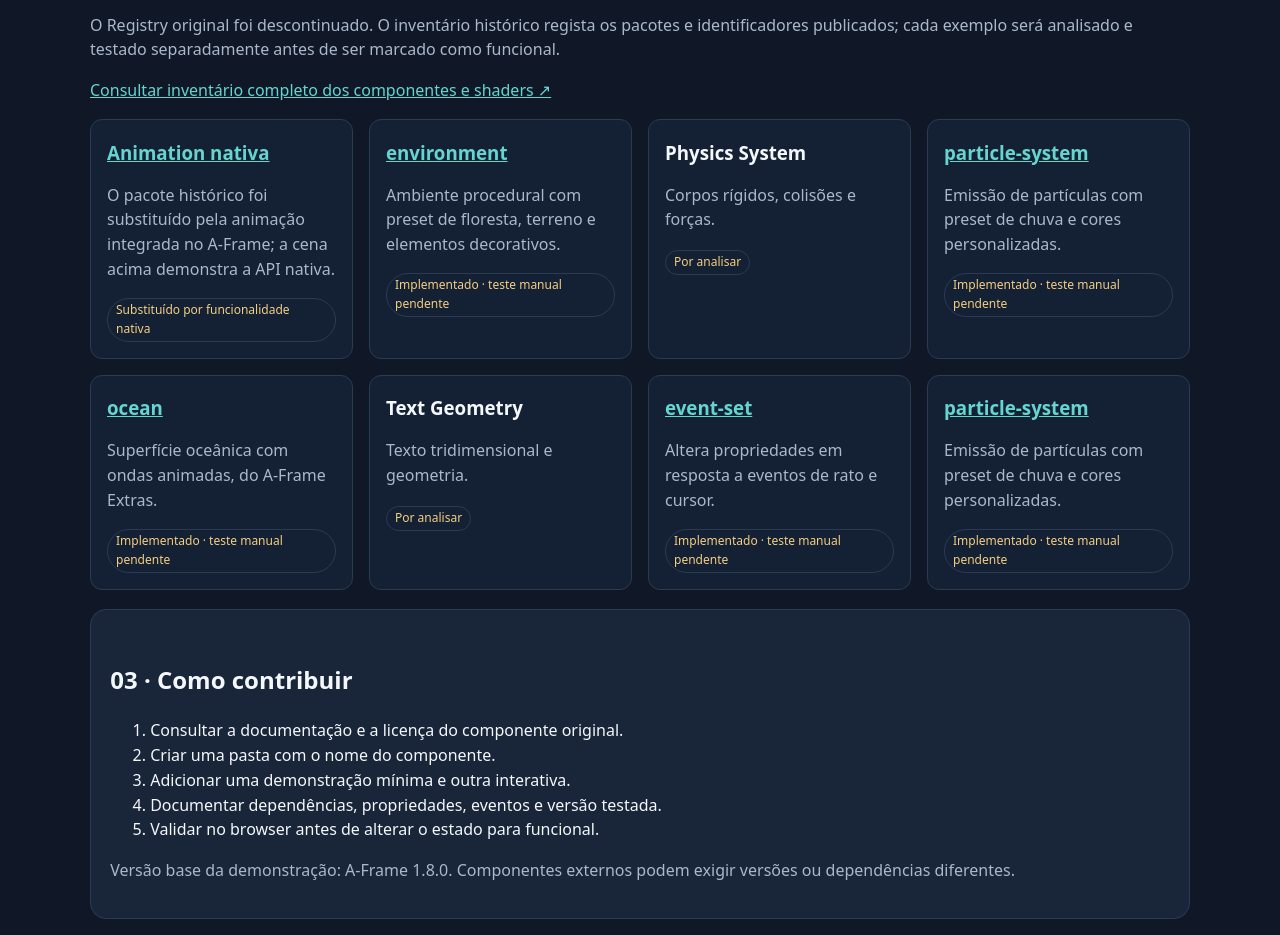
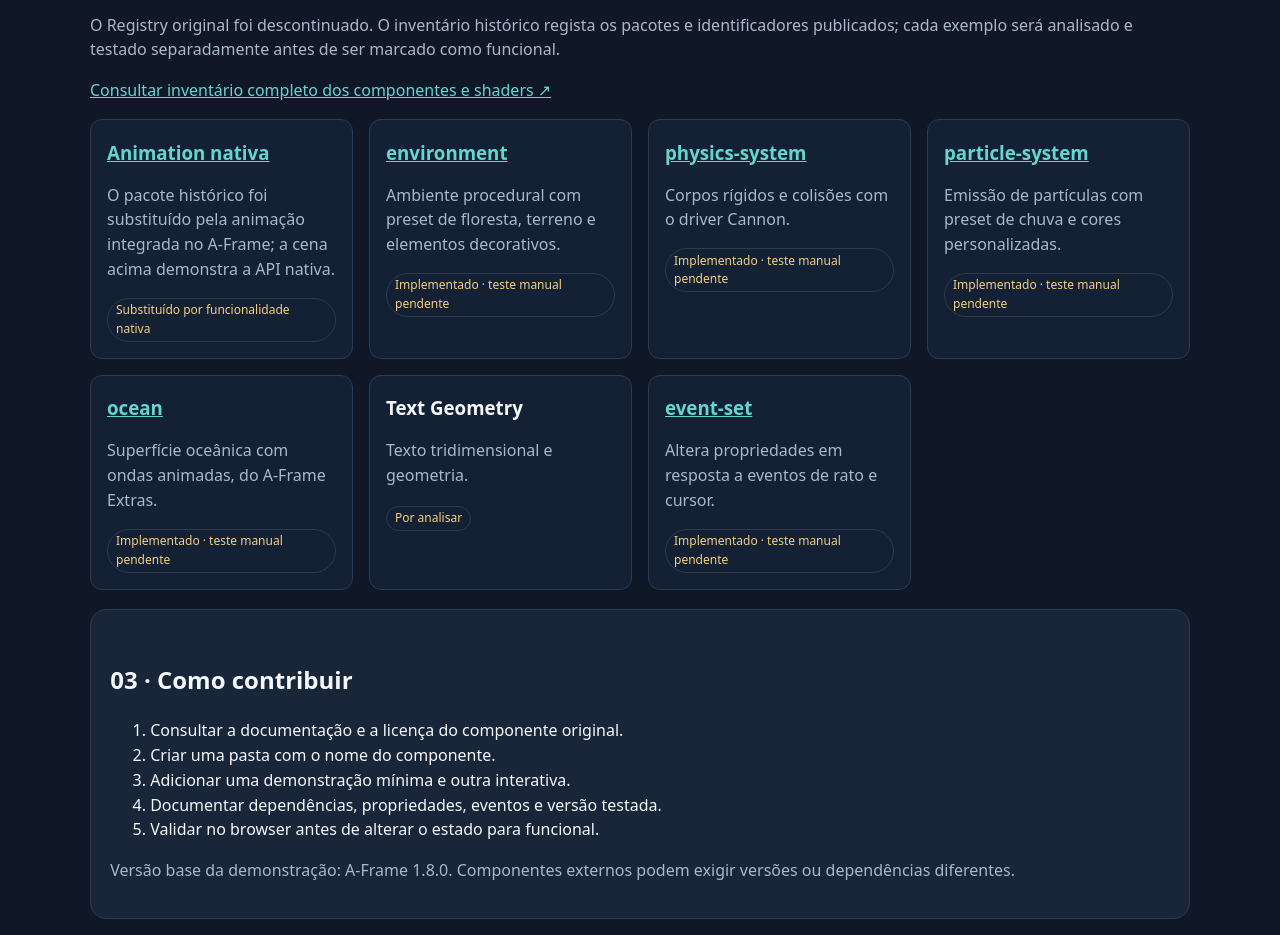
Before and after one commit to jsantoseidi-dotcom/A-FRAME, a plain HTML site: page examples/index.html in a window 1280 px wide. Shown: the part 880-1815 px from the top of the page. Drawn offline with Linux system fonts and the light colour scheme.

Commit message:
Add physics system to examples catalog

```diff
--- a/examples/index.html
+++ b/examples/index.html
@@ -62,12 +62,12 @@
     <div class="grid">
       <article class="item"><h3><a href="https://aframe.io/docs/1.8.0/components/animation.html" target="_blank" rel="noreferrer">Animation nativa</a></h3><p>O pacote histórico foi substituído pela animação integrada no A-Frame; a cena acima demonstra a API nativa.</p><span class="status">Substituído por funcionalidade nativa</span></article>
       <article class="item"><h3><a href="./components/environment/">environment</a></h3><p>Ambiente procedural com preset de floresta, terreno e elementos decorativos.</p><span class="status">Implementado · teste manual pendente</span></article>
-      <article class="item"><h3>Physics System</h3><p>Corpos rígidos, colisões e forças.</p><span class="status">Por analisar</span></article>
+      <article class="item"><h3><a href="./components/physics-system/">physics-system</a></h3><p>Corpos rígidos e colisões com o driver Cannon.</p><span class="status">Implementado · teste manual pendente</span></article>
       <article class="item"><h3><a href="./components/particle-system/">particle-system</a></h3><p>Emissão de partículas com preset de chuva e cores personalizadas.</p><span class="status">Implementado · teste manual pendente</span></article>
       <article class="item"><h3><a href="./components/ocean/">ocean</a></h3><p>Superfície oceânica com ondas animadas, do A-Frame Extras.</p><span class="status">Implementado · teste manual pendente</span></article>
       <article class="item"><h3>Text Geometry</h3><p>Texto tridimensional e geometria.</p><span class="status">Por analisar</span></article>
       <article class="item"><h3><a href="./components/event-set/">event-set</a></h3><p>Altera propriedades em resposta a eventos de rato e cursor.</p><span class="status">Implementado · teste manual pendente</span></article>
-      <article class="item"><h3><a href="./components/particle-system/">particle-system</a></h3><p>Emissão de partículas com preset de chuva e cores personalizadas.</p><span class="status">Implementado · teste manual pendente</span></article>
+
     </div>
   </section>
 
```
